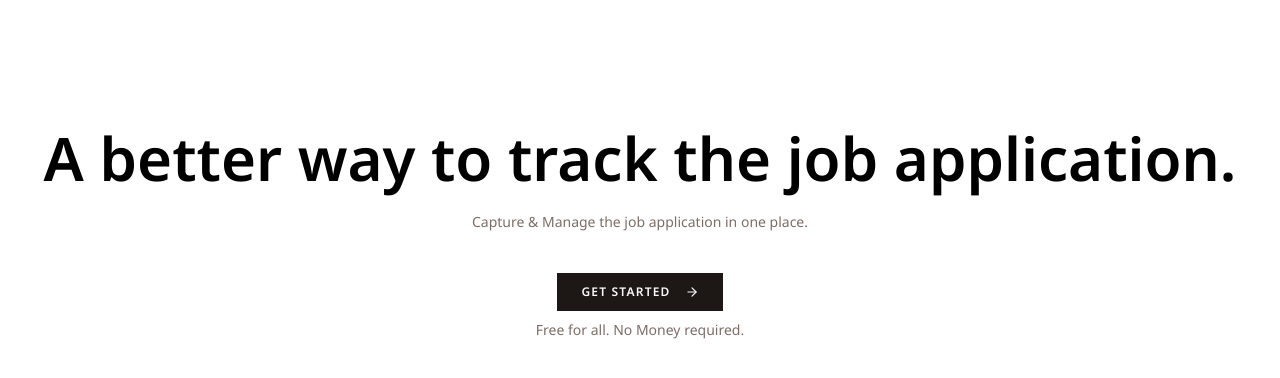
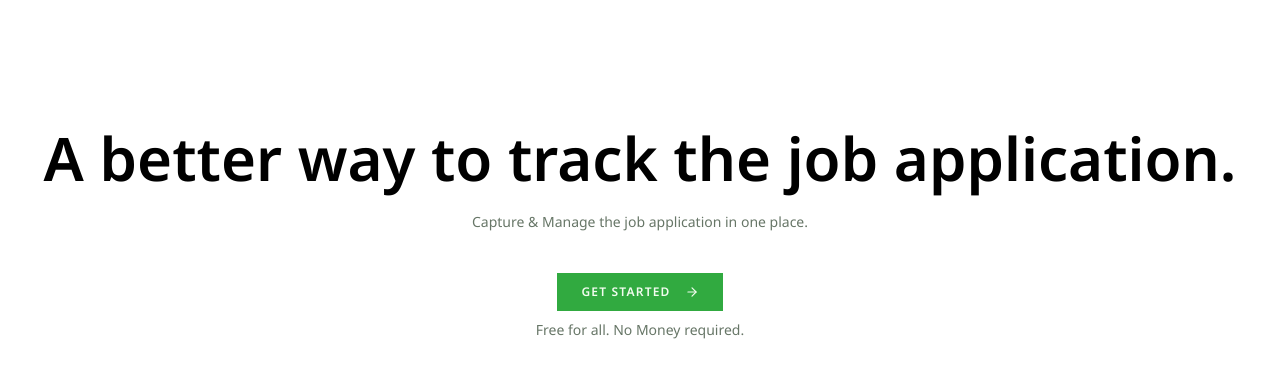
Before and after one commit to Siddhant0Pandey/Job-application-tracker, a Next.js app: page / in a window 1280 px wide. Shown: the top 378 px of the page. Built offline with nearby package versions, Linux system fonts and the light colour scheme; a web font is replaced by a local one.

Commit message:
global color update

```diff
--- a/app/globals.css
+++ b/app/globals.css
@@ -9,6 +9,7 @@
   --color-foreground: var(--foreground);
   --font-sans: var(--font-sans);
   --font-mono: var(--font-geist-mono);
+
   --color-sidebar-ring: var(--sidebar-ring);
   --color-sidebar-border: var(--sidebar-border);
   --color-sidebar-accent-foreground: var(--sidebar-accent-foreground);
@@ -17,113 +18,161 @@
   --color-sidebar-primary: var(--sidebar-primary);
   --color-sidebar-foreground: var(--sidebar-foreground);
   --color-sidebar: var(--sidebar);
+
   --color-chart-5: var(--chart-5);
   --color-chart-4: var(--chart-4);
   --color-chart-3: var(--chart-3);
   --color-chart-2: var(--chart-2);
   --color-chart-1: var(--chart-1);
+
   --color-ring: var(--ring);
   --color-input: var(--input);
   --color-border: var(--border);
   --color-destructive: var(--destructive);
+
   --color-accent-foreground: var(--accent-foreground);
   --color-accent: var(--accent);
+
   --color-muted-foreground: var(--muted-foreground);
   --color-muted: var(--muted);
+
   --color-secondary-foreground: var(--secondary-foreground);
   --color-secondary: var(--secondary);
+
   --color-primary-foreground: var(--primary-foreground);
   --color-primary: var(--primary);
+
   --color-popover-foreground: var(--popover-foreground);
   --color-popover: var(--popover);
+
   --color-card-foreground: var(--card-foreground);
   --color-card: var(--card);
+
   --radius-sm: calc(var(--radius) - 4px);
   --radius-md: calc(var(--radius) - 2px);
   --radius-lg: var(--radius);
   --radius-xl: calc(var(--radius) + 4px);
-  --font-heading: var(--font-heading);
   --radius-2xl: calc(var(--radius) * 1.8);
   --radius-3xl: calc(var(--radius) * 2.2);
   --radius-4xl: calc(var(--radius) * 2.6);
+
+  --font-heading: var(--font-heading);
 }
 
 :root {
   --radius: 0.625rem;
+
+  --background: oklch(1 0 0);
+  --foreground: oklch(0.147 0.004 49.3);
+
   --card: oklch(1 0 0);
   --card-foreground: oklch(0.147 0.004 49.3);
+
   --popover: oklch(1 0 0);
   --popover-foreground: oklch(0.147 0.004 49.3);
-  --primary: oklch(0.214 0.009 43.1);
-  --primary-foreground: oklch(0.986 0.002 67.8);
-  --secondary: oklch(0.96 0.002 17.2);
-  --secondary-foreground: oklch(0.214 0.009 43.1);
-  --muted: oklch(0.96 0.002 17.2);
-  --muted-foreground: oklch(0.547 0.021 43.1);
-  --accent: oklch(0.96 0.002 17.2);
-  --accent-foreground: oklch(0.214 0.009 43.1);
+
+
+  --primary: oklch(0.65 0.18 145);
+  --primary-foreground: oklch(0.98 0.02 140);
+
+  --secondary: oklch(0.96 0.01 140);
+  --secondary-foreground: oklch(0.25 0.05 145);
+
+  --muted: oklch(0.96 0.01 140);
+  --muted-foreground: oklch(0.55 0.03 145);
+
+
+  --accent: oklch(0.85 0.12 145);
+  --accent-foreground: oklch(0.2 0.05 145);
+
   --destructive: oklch(0.577 0.245 27.325);
-  --border: oklch(0.922 0.005 34.3);
-  --input: oklch(0.922 0.005 34.3);
-  --ring: oklch(0.714 0.014 41.2);
-  --chart-1: oklch(0.868 0.007 39.5);
-  --chart-2: oklch(0.547 0.021 43.1);
-  --chart-3: oklch(0.438 0.017 39.3);
-  --chart-4: oklch(0.367 0.016 35.7);
-  --chart-5: oklch(0.268 0.011 36.5);
-  --sidebar: oklch(0.986 0.002 67.8);
+
+  --border: oklch(0.92 0.01 140);
+  --input: oklch(0.92 0.01 140);
+
+
+  --ring: oklch(0.7 0.15 145);
+
+
+  --chart-1: oklch(0.75 0.16 145);
+  --chart-2: oklch(0.65 0.14 150);
+  --chart-3: oklch(0.55 0.12 155);
+  --chart-4: oklch(0.45 0.10 160);
+  --chart-5: oklch(0.35 0.08 165);
+
+
+  --sidebar: oklch(0.98 0.01 140);
   --sidebar-foreground: oklch(0.147 0.004 49.3);
-  --sidebar-primary: oklch(0.214 0.009 43.1);
-  --sidebar-primary-foreground: oklch(0.986 0.002 67.8);
-  --sidebar-accent: oklch(0.96 0.002 17.2);
-  --sidebar-accent-foreground: oklch(0.214 0.009 43.1);
-  --sidebar-border: oklch(0.922 0.005 34.3);
-  --sidebar-ring: oklch(0.714 0.014 41.2);
-  --background: oklch(1 0 0);
-  --foreground: oklch(0.147 0.004 49.3);
+
+  --sidebar-primary: oklch(0.65 0.18 145);
+  --sidebar-primary-foreground: oklch(0.98 0.02 140);
+
+  --sidebar-accent: oklch(0.9 0.08 145);
+  --sidebar-accent-foreground: oklch(0.25 0.05 145);
+
+  --sidebar-border: oklch(0.92 0.01 140);
+  --sidebar-ring: oklch(0.7 0.15 145);
 }
 
 .dark {
   --background: oklch(0.147 0.004 49.3);
   --foreground: oklch(0.986 0.002 67.8);
+
   --card: oklch(0.214 0.009 43.1);
   --card-foreground: oklch(0.986 0.002 67.8);
+
   --popover: oklch(0.214 0.009 43.1);
   --popover-foreground: oklch(0.986 0.002 67.8);
-  --primary: oklch(0.922 0.005 34.3);
-  --primary-foreground: oklch(0.214 0.009 43.1);
-  --secondary: oklch(0.268 0.011 36.5);
-  --secondary-foreground: oklch(0.986 0.002 67.8);
-  --muted: oklch(0.268 0.011 36.5);
-  --muted-foreground: oklch(0.714 0.014 41.2);
-  --accent: oklch(0.268 0.011 36.5);
-  --accent-foreground: oklch(0.986 0.002 67.8);
+
+
+  --primary: oklch(0.75 0.18 145);
+  --primary-foreground: oklch(0.15 0.03 145);
+
+  --secondary: oklch(0.3 0.02 145);
+  --secondary-foreground: oklch(0.98 0.02 140);
+
+  --muted: oklch(0.3 0.02 145);
+  --muted-foreground: oklch(0.7 0.05 145);
+
+
+  --accent: oklch(0.4 0.10 145);
+  --accent-foreground: oklch(0.98 0.02 140);
+
   --destructive: oklch(0.704 0.191 22.216);
+
   --border: oklch(1 0 0 / 10%);
   --input: oklch(1 0 0 / 15%);
-  --ring: oklch(0.547 0.021 43.1);
-  --chart-1: oklch(0.868 0.007 39.5);
-  --chart-2: oklch(0.547 0.021 43.1);
-  --chart-3: oklch(0.438 0.017 39.3);
-  --chart-4: oklch(0.367 0.016 35.7);
-  --chart-5: oklch(0.268 0.011 36.5);
+
+  --ring: oklch(0.6 0.14 145);
+
+  --chart-1: oklch(0.75 0.16 145);
+  --chart-2: oklch(0.65 0.14 150);
+  --chart-3: oklch(0.55 0.12 155);
+  --chart-4: oklch(0.45 0.10 160);
+  --chart-5: oklch(0.35 0.08 165);
+
   --sidebar: oklch(0.214 0.009 43.1);
   --sidebar-foreground: oklch(0.986 0.002 67.8);
-  --sidebar-primary: oklch(0.488 0.243 264.376);
-  --sidebar-primary-foreground: oklch(0.986 0.002 67.8);
-  --sidebar-accent: oklch(0.268 0.011 36.5);
-  --sidebar-accent-foreground: oklch(0.986 0.002 67.8);
+
+  --sidebar-primary: oklch(0.7 0.2 145);
+  --sidebar-primary-foreground: oklch(0.98 0.02 140);
+
+  --sidebar-accent: oklch(0.3 0.02 145);
+  --sidebar-accent-foreground: oklch(0.98 0.02 140);
+
   --sidebar-border: oklch(1 0 0 / 10%);
-  --sidebar-ring: oklch(0.547 0.021 43.1);
+  --sidebar-ring: oklch(0.6 0.14 145);
 }
 
 @layer base {
   * {
     @apply border-border outline-ring/50;
   }
+
   body {
     @apply bg-background text-foreground;
   }
+
   html {
     @apply font-sans;
   }
```
